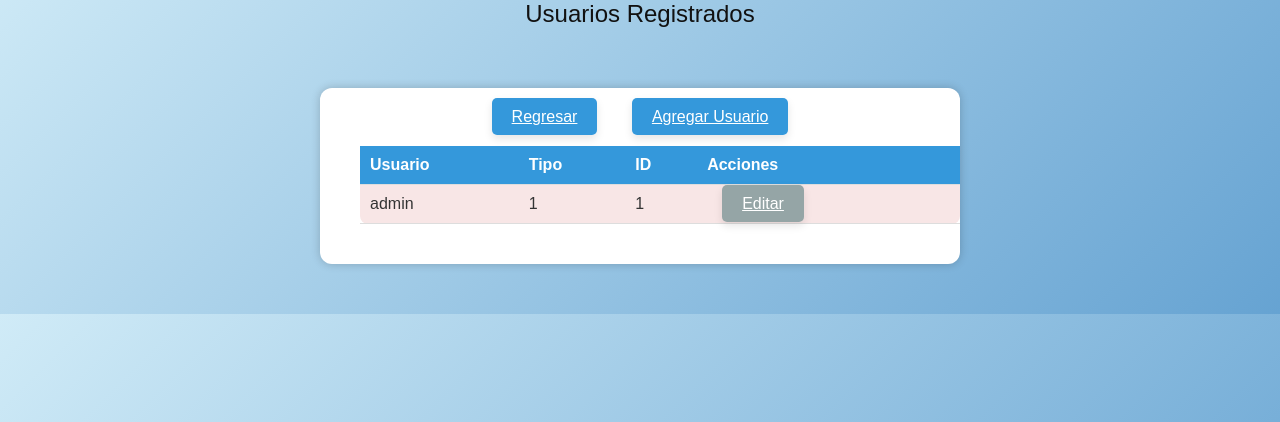
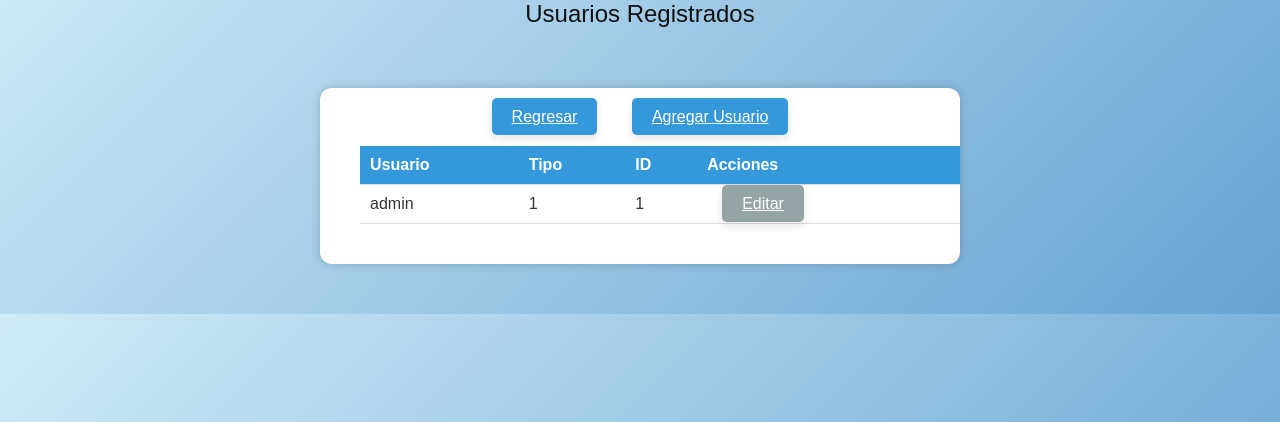
Before and after one commit to LuisPHernandez/ProyectoPOO2024, a Flask app: page /admin/list in a window 1280 px wide. Shown: the part 65-487 px from the top of the page. Run offline with Flask 3, Linux system fonts and the light colour scheme; data comes from the database, SQL or seed files in the repository.

Commit message:
Cambiar color de las tablas

```diff
--- a/src/static/css/base.css
+++ b/src/static/css/base.css
@@ -126,7 +126,7 @@ h2 {
     width: 100%;
     border-collapse: collapse;
     margin: 20px 20px;
-    background-color: rgb(248, 230, 230);
+    background-color: #ffffff;
     border-radius: 8px;
 }
 
```
